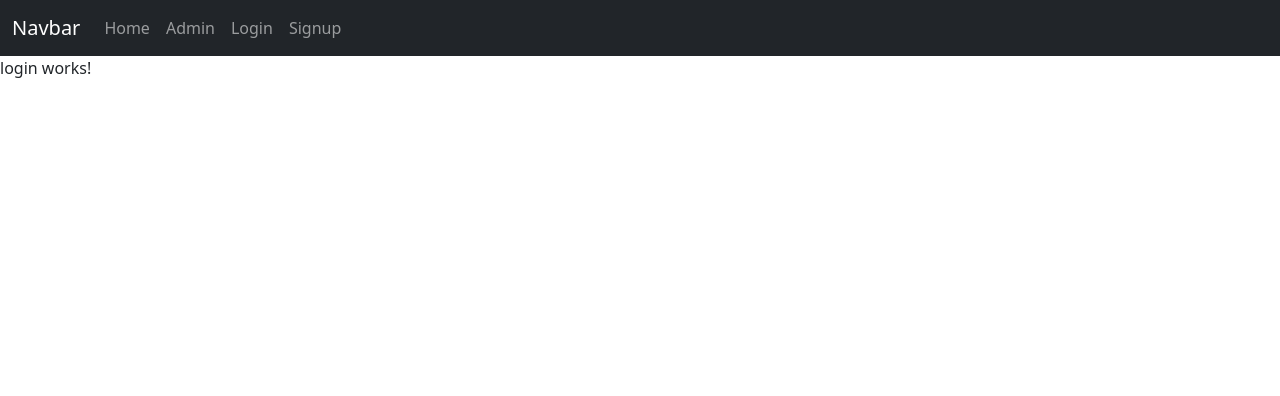
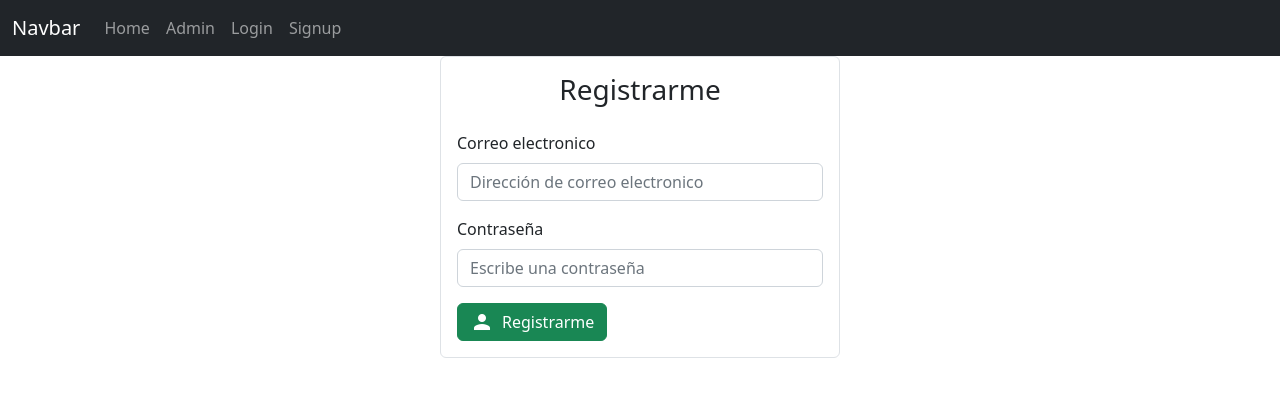
Before and after one commit to TzStrikerYT/bit-shop-front, an Angular app: page /login in a window 1280 px wide. Shown: the top 396 px of the page. Built offline with nearby package versions, Linux system fonts and the light colour scheme.

Commit message:
[add] add logic for login

```diff
--- a/src/app/routes/login/login.component.html
+++ b/src/app/routes/login/login.component.html
@@ -1 +1,39 @@
-<p>login works!</p>
+<div class="d-flex justify-content-center">
+    <div class="border p-3 rounded" style="width: 25rem">
+      <h3 class="text-center pb-3">Registrarme</h3>
+
+      <form #loginForm="ngForm">
+        <div class="mb-3">
+          <label for="name" class="form-label">Correo electronico</label>
+          <input
+            type="text"
+            class="form-control"
+            id="email"
+            placeholder="Dirección de correo electronico"
+            name="email"
+            [ngModel]="this.userService.currentUser.email"
+          />
+        </div>
+
+        <div class="mb-3">
+          <label for="name" class="form-label">Contraseña</label>
+          <input
+            type="password"
+            class="form-control"
+            id="password"
+            placeholder="Escribe una contraseña"
+            name="password"
+            [(ngModel)]="this.userService.currentUser.password"
+          />
+        </div>
+      </form>
+
+      <button
+        class="btn btn-success d-flex align-items-center"
+        (click)="this.login(loginForm)"
+      >
+        <i class="material-icons pe-2">person</i>
+        Registrarme
+      </button>
+    </div>
+  </div>
--- a/src/app/routes/login/login.component.ts
+++ b/src/app/routes/login/login.component.ts
@@ -1,4 +1,8 @@
 import { Component, OnInit } from '@angular/core';
+import { User } from 'src/app/models/user.model';
+import { UserService } from 'src/app/services/user.service';
+import Swal from 'sweetalert2';
+import { NgForm } from '@angular/forms';
 
 @Component({
   selector: 'app-login',
@@ -7,9 +11,32 @@ import { Component, OnInit } from '@angular/core';
 })
 export class LoginComponent implements OnInit {
 
-  constructor() { }
+  constructor(public userService: UserService) { }
 
   ngOnInit(): void {
   }
 
+  login(form: NgForm){
+
+    let {email, password} = form.value
+
+    if(!email || !password){
+      alert("Diligencie todos los campos")
+      return
+    }
+
+    this.userService.login(email, password).subscribe(
+      (res) => {
+        alert("Usuario logueado correctamente")
+        this.userService.userLogged = "token desencriptado"
+        // proteger las vistar contra los usuarios que no esten logueados
+        //mostrar los datos en la barra de navegación
+      },
+      (err) => {
+        alert(err.error.msg)
+      }
+    )
+
+  }
+
 }
--- a/src/app/services/user.service.ts
+++ b/src/app/services/user.service.ts
@@ -9,13 +9,19 @@ export class UserService {
 
   URL_API = "http://localhost:5000/user"
   currentUser: User
+  userLogged: any
 
   constructor(public http: HttpClient) {
     this.currentUser = new User()
+    this.userLogged = null
   }
 
   signUp(data: any){
     return this.http.post(`${this.URL_API}/signup`, data)
   }
 
+  login(email: string, password: string){
+    return this.http.post(`${this.URL_API}/login`, {email, password})
+  }
+
 }
```
